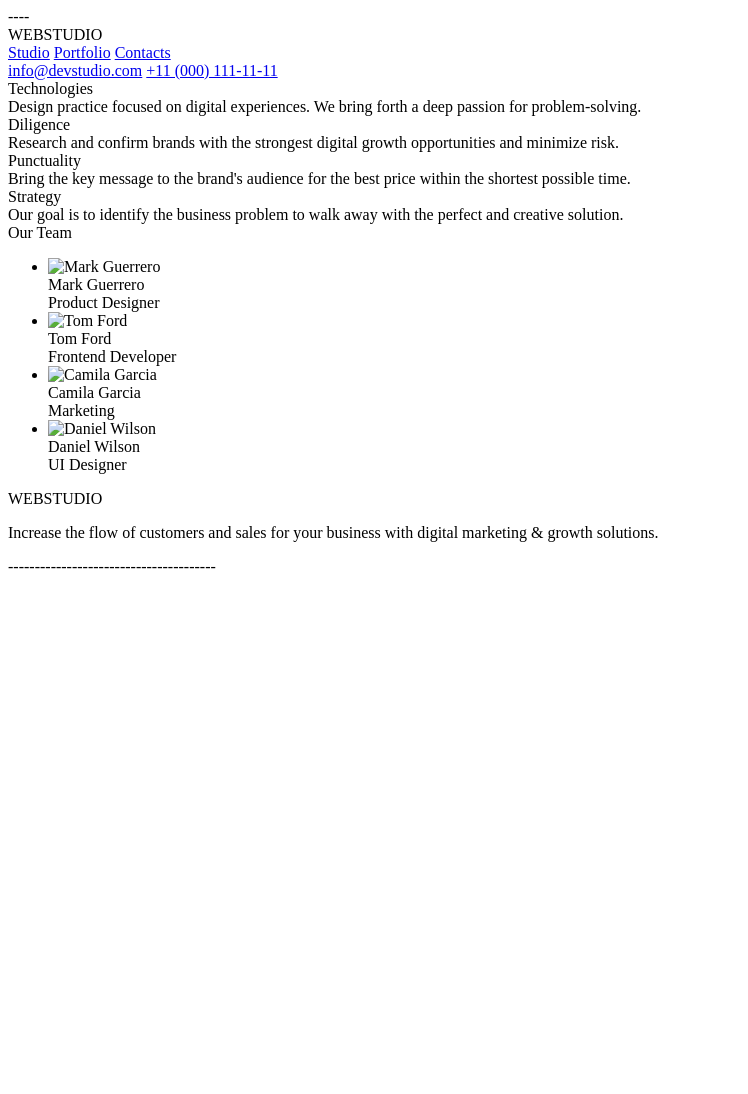
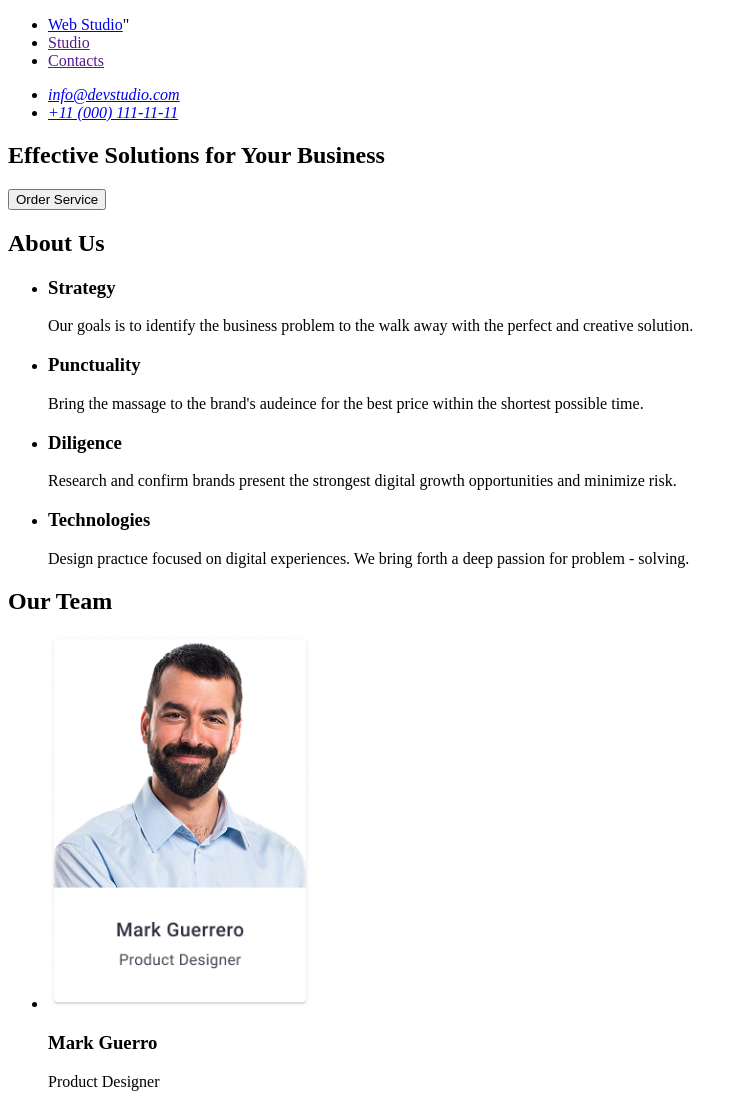
Before and after one commit to hayrunnisaicik/goit-markup-hw-01, a plain HTML site: page index.html in a window 1280 px wide. Shown: the top 1094 px of the page, without its empty margins (0-748 px from the left). Before the commit the page ends 800 px from the top, so only its background shows below. Drawn offline with Linux system fonts and the light colour scheme.

Commit message:
İlk yükleme

```diff
--- a/index.html
+++ b/index.html
@@ -1,87 +1,112 @@
-----
 <!DOCTYPE html>
 <html lang="en">
-
     <head>
         <meta charset="UTF-8">
         <meta name="viewport" content="width=device-width, initial-scale=1.0">
-    <title>WEBSTUDIO</title>
+        <title>goit-markup-hw-01</title>
     </head>
 
 <body>
     <header>
-        <div>WEB<span>STUDIO</span></div>
         <nav>
-            <a href="#">Studio</a>
-            <a href="#">Portfolio</a>
-            <a href="#">Contacts</a>
+            <ul>
+                <li>
+                    <a href="/">Web Studio</a>"
+                </li>
+
+                <li>
+                    <a href="">Studio</a>
+                </li>
+                <li>
+                    <a href="">Contacts</a>
+                </li>
+            </ul>
         </nav>
-        <div>
-            <a href="mailto:info@devstudio.com">info@devstudio.com</a>
-            <a href="tel:+110001111111">+11 (000) 111-11-11</a>
-        </div>
     </header>
 
-    <section id="info-section">
-        <div>
-            <div>Technologies</div>
-            <div>Design practice focused on digital experiences. We bring forth a deep passion for problem-solving.
-            </div>
-        </div>
-        <div>
-            <div>Diligence</div>
-            <div>Research and confirm brands with the strongest digital growth opportunities and minimize risk.</div>
-        </div>
-        <div>
-            <div>Punctuality</div>
-            <div>Bring the key message to the brand's audience for the best price within the shortest possible time.
-            </div>
-        </div>
-        <div>
-            <div>Strategy</div>
-            <div>Our goal is to identify the business problem to walk away with the perfect and creative solution.</div>
-        </div>
+<address>
+<ul>
+    <li>
+        <a href="mailto:info@devstudio.com">info@devstudio.com</a>
+    </li>
+    <li>
+        <a href="tel:+110001111111">+11 (000) 111-11-11</a>
+    </li>
+</ul>
+</address>
+</header>
+
+
+<main>
+    <section>
+        <h1>Effective Solutions for Your Business</h1>
+        <button type="button">Order Service</button>
     </section>
 
 <section>
-        <div>
-            <div>Our Team</div>
-            <div>
+    <h2>About Us</h2>
     <ul>
         <li>
-                        <div>
-                            <img src="mark-guerrero.jpg" alt="Mark Guerrero">
-                            <div>Mark Guerrero</div>
-                            <div>Product Designer</div>
-                        </div>
+            <h3>Strategy</h3>
+            <p>
+                Our goals is to identify the business problem to the walk away with the perfect and creative solution.
+            </p>
         </li>
         <li>
-                        <div>
-                            <img src="tom-ford.jpg" alt="Tom Ford">
-                            <div>Tom Ford</div>
-                            <div>Frontend Developer</div>
-                        </div>
+            <h3>Punctuality</h3>
+            <p>
+                Bring the massage to the brand's audeince for the best price
+                within the shortest possible time.
+            </p>
         </li>
         <li>
-                        <div>
-                            <img src="camila-garcia.jpg" alt="Camila Garcia">
-                            <div>Camila Garcia</div>
-                            <div>Marketing</div>
-                        </div>
+            <h3>Diligence</h3>
+            <p>
+                Research and confirm brands present the strongest digital
+                growth opportunities and minimize risk.
+            </p>
         </li>
         <li>
-                        <div>
-                            <img src="daniel-wilson.jpg" alt="Daniel Wilson">
-                            <div>Daniel Wilson</div>
-                            <div>UI Designer</div>
-                        </div>
+            <h3>Technologies</h3>
+            <p>
+                Design practıce focused on digital experiences. We bring forth a
+                deep passion for problem - solving.
+            </p>
         </li>
     </ul>
-            </div>
-        </div>
 </section>
+
+<section>
+    <h2>Our Team</h2>
+    <ul>
+        <li>
+            <img src="/images/Team Card 1.jpg" alt="Mark Guerro" width="264/">
+            <h3>Mark Guerro</h3>
+            <p>Product Designer</p>
+        </li>
+        <li>
+            <img src="/images/Team Card 2.jpg" alt ="Tom Ford " >width="264/">
+            <h3>Tom Ford</h3>
+            <p>Frontend Developer</p>
+        </li>
+        <li>
+            img src ="/images/Team Card 3.jpg" alt="Camilla Garcia"width="264/">
+            <h3>Camilla Garcia</h3>
+        <p>Marketing</p>
+        </li>
+        <li>
+            <img src="/images/Team Card 4.jpg" alt ="Daniel Wilson" width="264/">
+            <h3>Daniel Wilson</h3>
+            <p>UI Designer</p>
+        </li>
+    </ul>
+</section>
+</main>
+<footer>
+    <a href="/" Web Studio</a>
+        <p> İncrease the flow of customers sales for your business with digital
+            marketing & growth solutions.
+        </p>
+</footer>
 </body>
-<footer>
-    WEBSTUDIO
-    <p>Increase the flow of customers and sales for your business with digital marketing & growth solutions.</p>
-</footer>---------------------------------------
+</html>
```
Also changed, not shown: images/Team Card 1.jpg (added), images/Team Card 2.jpg (added), images/Team Card 3.jpg (added), images/Team Card 4.jpg (added), images/Team Card2.jpg (deleted), images/Team Card3.jpeg (deleted), 1 other file. Lines whose indentation alone changed are shown as unchanged.
